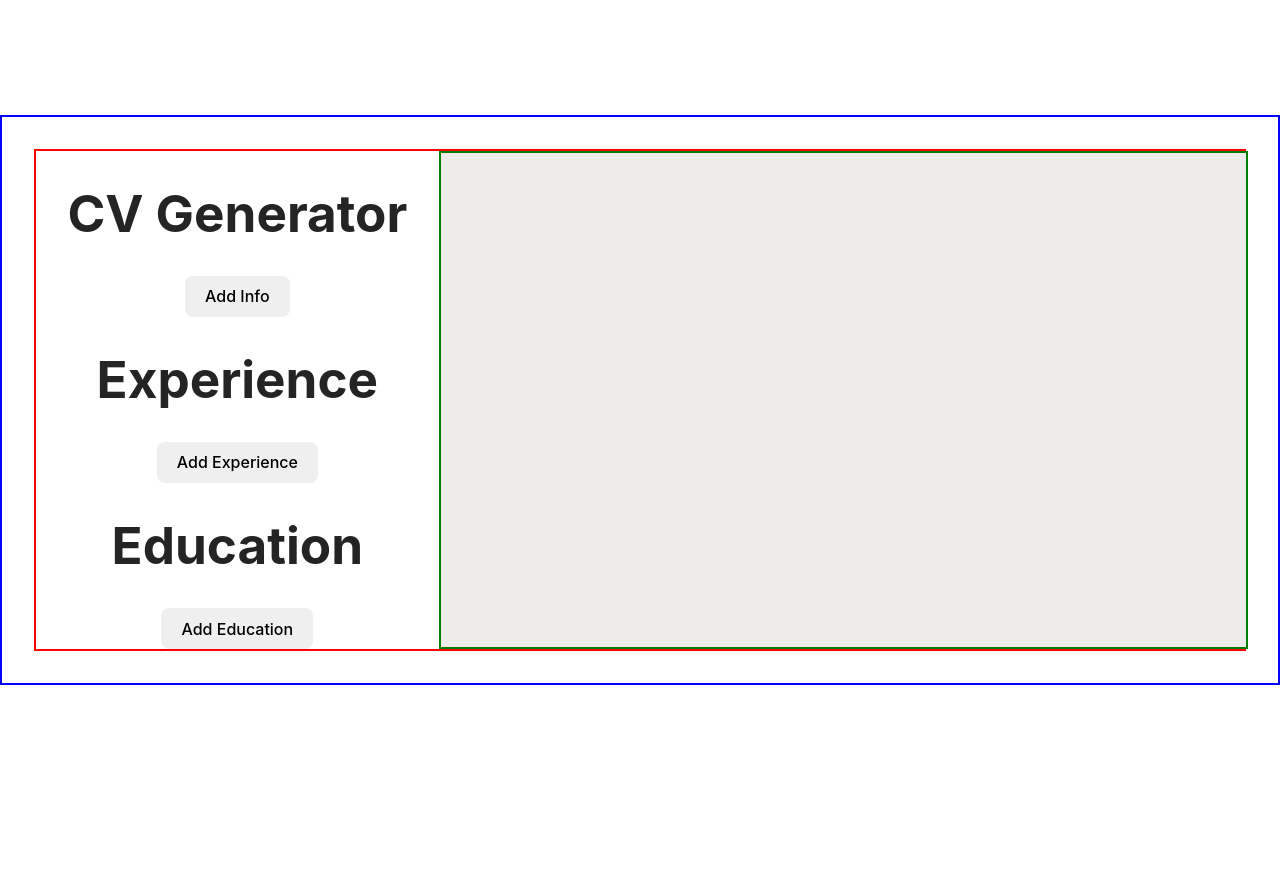
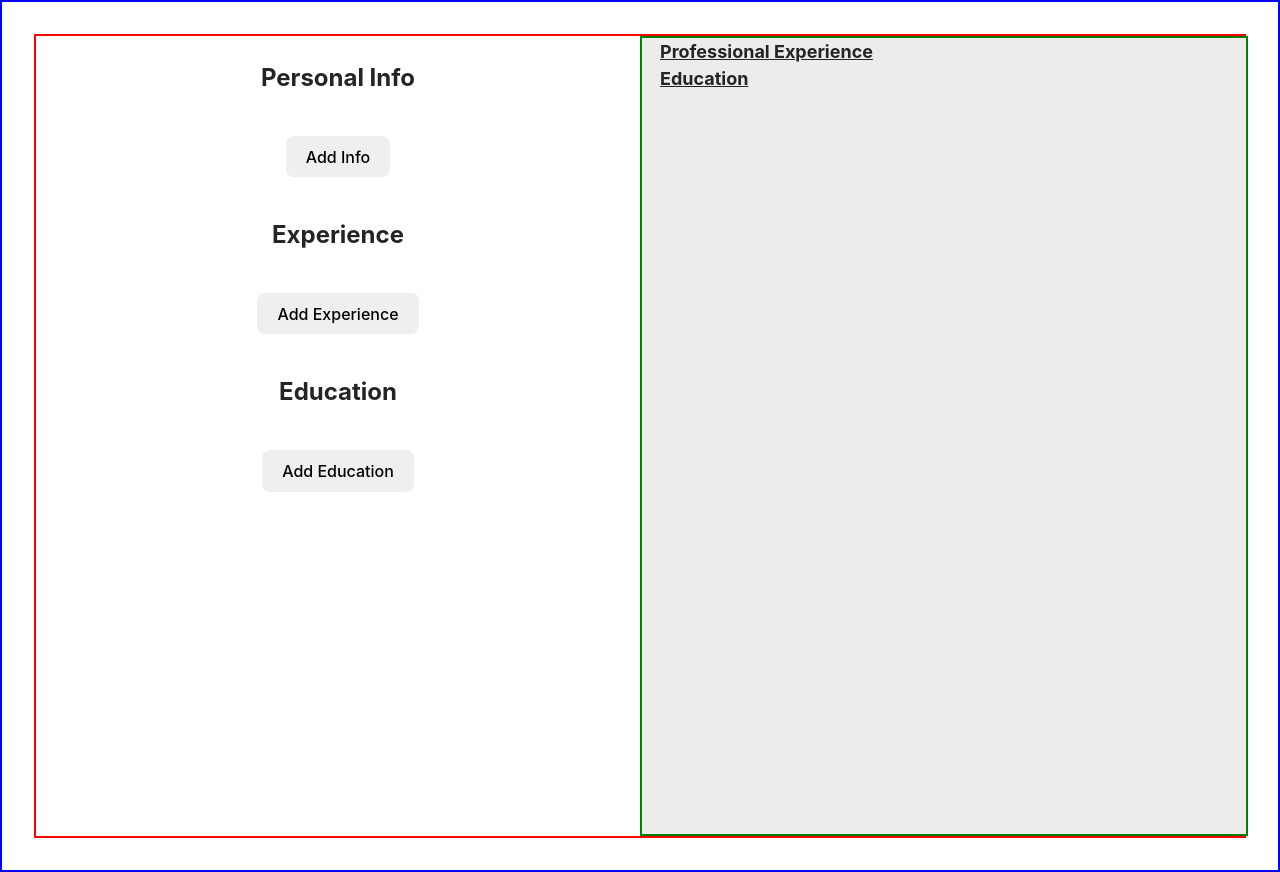
Before and after one commit to jandrews66/cv-app, a React (Vite) app: page / in a window 1280 px wide. Before the commit the page ends 800 px from the top, so only its background shows below. Built offline with nearby package versions, Linux system fonts and the light colour scheme.

Commit message:
Add CSS and edit the App.jsx render functions to make the previewSection look more like a CV.

```diff
--- a/src/App.jsx
+++ b/src/App.jsx
@@ -78,26 +78,31 @@ function App() {
   return (
     <div className="container">
       <div className="inputSection">
-        <h1>CV Generator</h1>
         <InfoForm user={user} setUser={setUser} />
         <ExperienceSection experience={experience} setExperience={setExperience} expArray={expArray} setExpArray={setExpArray} showExpForm={showExpForm} setShowExpForm={setShowExpForm}/>
         <EducationSection education={education} setEducation={setEducation} eduArray={eduArray} setEduArray={setEduArray} showEduForm={showEduForm} setShowEduForm={setShowEduForm}/>
       </div>
       <div className="previewSection">
         {!!user.isSubmitted && (
+          <div className="header">
+            <h1>{user.fullName}</h1>
+            <p>{user.email} {user.telephone}</p>
+          </div>
+          )}
+          <h2>Professional Experience</h2>
           <ul>
-            {Object.values(user).map((info, index) => {
-              return <li key={index}>{info}</li>;
-            })}
-          </ul>)}
             {expArray
             //sort job experiences from most recent to least recent
               .sort((a, b) => (b.endDate > a.endDate) ? 1 : (b.endDate < a.endDate) ? -1 : 0)
               //render experiences
               .map((info) => {
                 return <li key={info.id}>
-                <p>{info.jobTitle} at {info.company}</p>
+                  <div className="content">
+                    <div className="topSection">
+                      <p><span className="boldText">{info.jobTitle}, </span><span className="italicText">{info.company}</span></p>
                       <p>From {reverseString(`${info.startDate}`)} to {reverseString(`${info.endDate}`)}</p>
+                    </div>
+
                       {/* render line breaks from description text area*/}
                       <p>{info.description.split("\n").map(function(item, index){
                           return (
@@ -107,10 +112,16 @@ function App() {
                               </span>
                           )
                     })}</p>
+                    <div className="btnContainer">
                       <button type='button' onClick={() => handleEdit(info.id)}>Edit</button>
                       <button type='button' onClick={() => handleRemove(info.id)}>Remove</button>
+                    </div>
+
+                </div>
               </li>;
             })}
+          </ul>
+        <h2>Education</h2>
         <ul>
         {eduArray
         //sort education from most recent to least recent
@@ -118,12 +129,18 @@ function App() {
         //render education
         .map((info) => {
             return <li key={info.id}>
-                <p>{info.type} at {info.institution}</p>
+              <div className="content">
+                <div className="topSection">
+                  <p><span className="boldText">{info.type}, </span><span className="italicText">{info.institution}</span></p>
+                  <p>From {reverseString(`${info.startDate}`)} to {reverseString(`${info.endDate}`)}</p>
+                </div>
                 <p>{info.grade}</p>
-                <p>From {reverseString(`${info.startDate}`)} to {reverseString(`${info.endDate}`)}</p>
-                {/* render line breaks from description text area*/}
+                <div className="btnContainer">
                   <button type='button' onClick={() => handleEduEdit(info.id)}>Edit</button>
                   <button type='button' onClick={() => handleEduRemove(info.id)}>Remove</button>
+                </div>
+              </div>
+
             </li>;
         })}
         </ul>
--- a/src/Info.jsx
+++ b/src/Info.jsx
@@ -39,10 +39,13 @@ export default function InfoForm({ user, setUser }) {
 
     return (
         <>
+            <h1>Personal Info</h1>
+
             {!editMode &&
                 <button onClick={toggleEdit}>Add Info</button>
             }
             {editMode &&
+
                 <form onSubmit={handleSubmit}>
                     <label>
                         Full Name:
--- a/src/index.css
+++ b/src/index.css
@@ -1,8 +1,12 @@
+*{
+  margin: 0;
+  padding: 0;
+}
+
 :root {
   font-family: Inter, system-ui, Avenir, Helvetica, Arial, sans-serif;
   line-height: 1.5;
   font-weight: 400;
-
   color-scheme: light;
   background-color: rgba(255, 255, 255, 0.87);
   color: #242424;
@@ -14,8 +18,9 @@
 }
 
 .container {
+  height: 100vh;
   display: grid;
-  grid-template-columns: 1fr 2fr;
+  grid-template-columns: 1fr 1fr;
   border: 2px solid red;
 }
 
@@ -23,6 +28,11 @@
   border: 2px solid green;
   width: 100%;
   background-color: rgb(238, 235, 235);
+  font-size: 0.75em;
+}
+
+.inputSection > *{
+  margin: 1em;
 }
 
 a {
@@ -43,8 +53,7 @@ body {
 }
 
 h1 {
-  font-size: 3.2em;
-  line-height: 1.1;
+  font-size: 1.5em;
 }
 
 button {
@@ -64,3 +73,49 @@ button:focus,
 button:focus-visible {
   outline: 4px auto -webkit-focus-ring-color;
 }
+
+li {
+  list-style: none;
+}
+
+.content {
+  text-align: left;
+  margin: 2em;
+  display: flex;
+  flex-direction: column;
+}
+
+.topSection {
+  display: flex;
+  justify-content: space-between;
+  margin-bottom: 0.5em;
+
+}
+
+.italicText {
+  font-style: italic;
+}
+
+.boldText {
+  font-weight: bold;
+}
+
+h2 {
+  text-align: left;
+  text-decoration: underline;
+  margin-left: 1em;
+}
+
+.btnContainer {
+  display: flex;
+  align-items: flex-end;
+  justify-content: flex-end;
+}
+
+.btnContainer > button {
+  background-color: transparent;
+  border: none;
+  color: red;
+  padding: 0;
+  margin-left: 1em;
+}
```
Lines whose indentation alone changed are shown as unchanged.
